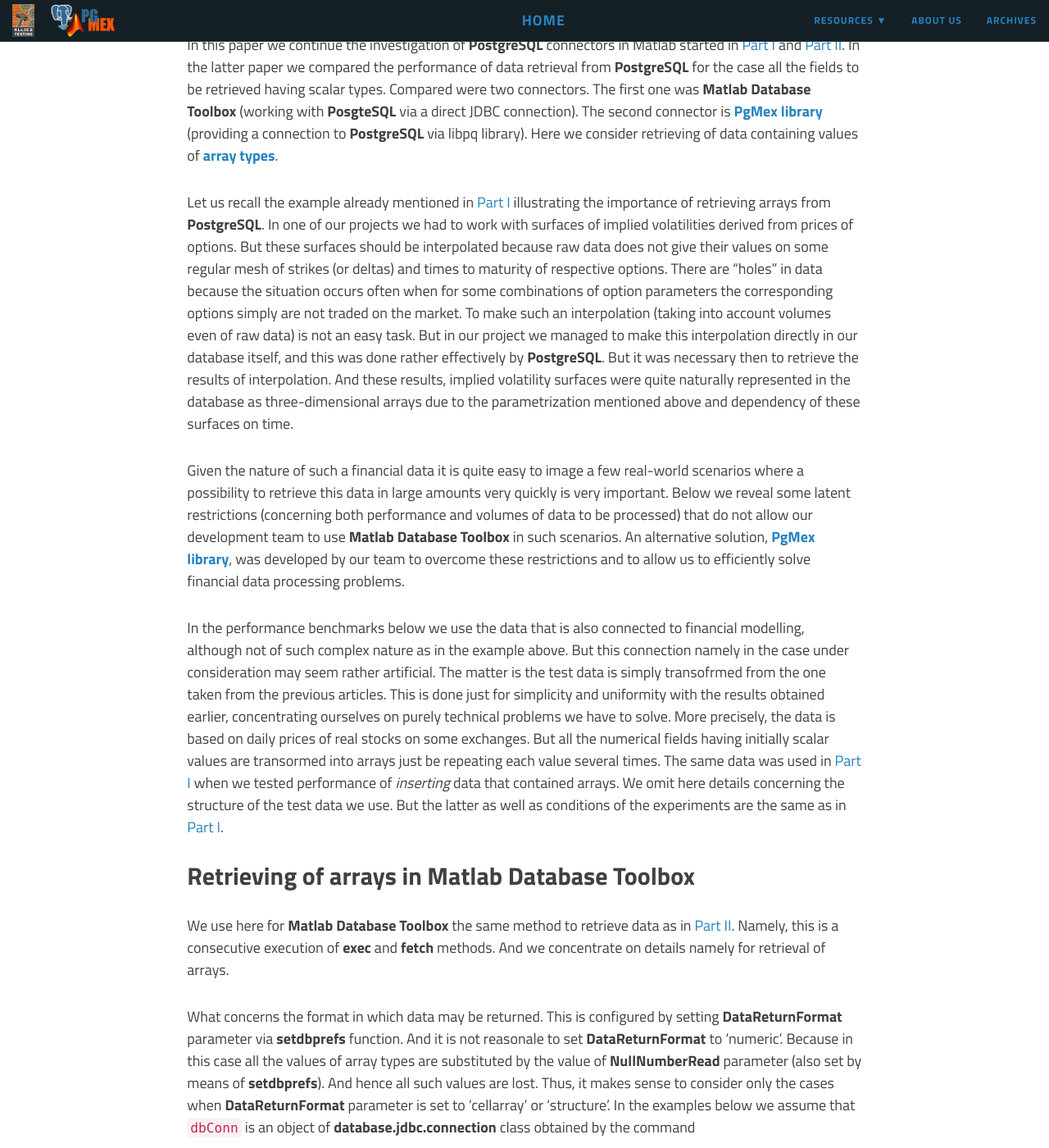
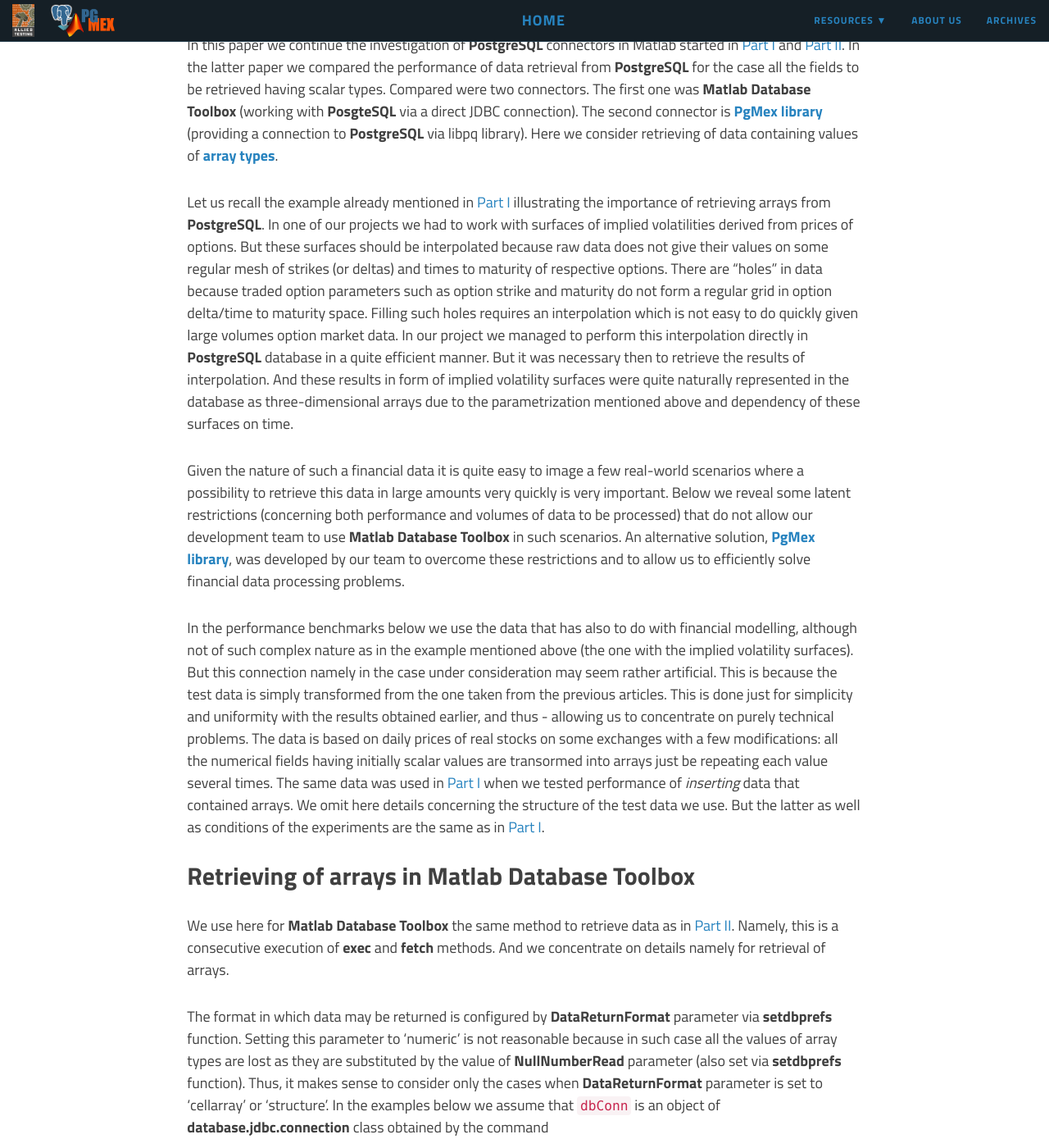
Before and after one commit to irublev/pgmex-blog, a Jekyll site: the page built from _posts/2017/2017-10-18-performance-comparison-of-postgres-connectors-in-matlab-part-3.md, in a window 1280 px wide and 1400 px high, scrolled down 230 px. Shown: the whole window at 82% size. Built offline with Jekyll 4.4.1, drawn with Linux system fonts in a browser that asks for light colours; nearby versions of some CDN libraries; comment, search, counter and statistics services are not loaded; some of the changed text lies outside the part shown.

Commit message:
Fixed post

````diff
--- a/_posts/2017/2017-10-18-performance-comparison-of-postgres-connectors-in-matlab-part-3.md
+++ b/_posts/2017/2017-10-18-performance-comparison-of-postgres-connectors-in-matlab-part-3.md
@@ -18,12 +18,11 @@ a direct JDBC connection). The second connector is [**PgMex library**](http://pg
 Let us recall the example already mentioned in [Part I](https://alliedtesting.github.io/pgmex-blog/2017/06/29/performance-comparison-of-postgresql-connectors-in-matlab-part-I/)
 illustrating the importance of retrieving arrays from **PostgreSQL**. In one of our projects we had to work with surfaces of implied volatilities derived
 from prices of options. But these surfaces should be interpolated because raw data does not give their values on some regular mesh of strikes (or deltas) and
-times to maturity of respective options. There are "holes" in data because the situation occurs often when for some combinations of option parameters the corresponding
-options simply are not traded on the market. To make such an interpolation (taking into account volumes even of raw data) is not an easy task.
-But in our project we managed to make this interpolation directly in our database itself, and this was done rather effectively by **PostgreSQL**.
-But it was necessary then to retrieve the results of interpolation. And these results, implied volatility
-surfaces were quite naturally represented in the database as three-dimensional arrays due to the parametrization mentioned above
-and dependency of these surfaces on time.
+times to maturity of respective options. There are "holes" in data because traded option parameters such as option strike and maturity do not form a regular grid in option delta/time to
+maturity space. Filling such holes requires an interpolation which is not easy to do quickly given large volumes option market data.
+In our project we managed to perform this interpolation directly in **PostgreSQL** database in a quite efficient manner.
+But it was necessary then to retrieve the results of interpolation. And these results in form of implied volatility surfaces were quite naturally represented in the database
+as three-dimensional arrays due to the parametrization mentioned above and dependency of these surfaces on time.
 
 Given the nature of such a financial data it is quite easy to image a few real-world scenarios where a possibility to retrieve this
 data in large amounts very quickly is very important. Below we reveal some latent restrictions (concerning both performance and
@@ -31,11 +30,11 @@ volumes of data to be processed) that do not allow our development team to use *
 alternative solution, [**PgMex library**](http://pgmex.alliedtesting.com), was developed by our team to overcome these restrictions
 and to allow us to efficiently solve financial data processing problems.
 
-In the performance benchmarks below we use the data that is also connected to financial modelling, although not of such
-complex nature as in the example above. But this connection namely in the case under consideration may seem rather artificial.
-The matter is the test data is simply transofrmed from the one taken from the previous articles. This is done just for simplicity
-and uniformity with the results obtained earlier, concentrating ourselves on purely technical problems we have to solve.
-More precisely, the data is based on daily prices of real stocks on some exchanges. But all the numerical fields having initially
+In the performance benchmarks below we use the data that has also to do with financial modelling, although not of such
+complex nature as in the example mentioned above (the one with the implied volatility surfaces). But this connection namely in the case under consideration may seem rather artificial.
+This is because the test data is simply transformed from the one taken from the previous articles. This is done just for simplicity
+and uniformity with the results obtained earlier, and thus - allowing us to concentrate on purely technical problems.
+The data is based on daily prices of real stocks on some exchanges with a few modifications: all the numerical fields having initially
 scalar values are transormed into arrays just be repeating each value several times. The same data was used in
 [Part I](https://alliedtesting.github.io/pgmex-blog/2017/06/29/performance-comparison-of-postgresql-connectors-in-matlab-part-I/#inserting-arrays)
 when we tested performance of *inserting* data that contained arrays. We omit here details concerning the structure of the
@@ -49,12 +48,11 @@ We use here for **Matlab Database Toolbox** the same method to retrieve data as
 Namely, this is a consecutive execution of **exec** and **fetch** methods. And we concentrate on details
 namely for retrieval of arrays.
 
-What concerns the format in which data may be returned. This is configured by setting **DataReturnFormat** parameter
-via **setdbprefs** function. And it is not reasonale to set **DataReturnFormat** to 'numeric'. Because
-in this case all the values of array types are substituted by the value of **NullNumberRead** parameter (also set
-by means of **setdbprefs**). And hence all such values are lost. Thus, it makes sense to consider only the cases
-when **DataReturnFormat** parameter is set to 'cellarray' or 'structure'. In the examples below we assume
-that `dbConn` is an object of **database.jdbc.connection** class obtained by the command
+The format in which data may be returned is configured by **DataReturnFormat** parameter via **setdbprefs** function.
+Setting this parameter to 'numeric' is not reasonable because in such case all the values of array types are lost as they are substituted by the value of
+**NullNumberRead** parameter (also set via **setdbprefs** function). Thus, it makes sense to consider only the cases
+when **DataReturnFormat** parameter is set to 'cellarray' or 'structure'. In the examples below we assume that `dbConn` is an object
+of **database.jdbc.connection** class obtained by the command
 
 ```matlab
 dbConn=database(dbName,userName,passwordStr,...
@@ -64,7 +62,7 @@ dbConn=database(dbName,userName,passwordStr,...
 Here `dbName`, `userName`, `passwordStr` and `hostPortStr` are assumed to be char variables properly set,
 `hostPortStr` has the format `<serverName>:<portNumber>`.
 
-At first let us consider the case **DataReturnFormat** equal to 'cellarray'. Then all the values of array types
+At first let us consider the case when **DataReturnFormat** parameter is set to 'cellarray'. Then all the values of array types
 are returned as objects of **org.postgresql.jdbc.PgArray** class, each placed in a separate cell of the cell array
 being the single output of **fetch**:
 
@@ -79,9 +77,9 @@ ans =
     [1x1 org.postgresql.jdbc.PgArray]
 ```
 
-Thus, we need to transform each such an object into Matlab array. This is quite
-simple: **org.postgresql.jdbc.PgArray** has a method **getArray** returning Java array. After this the latter may be
-transformed into a Matlab cell array by passing this Java array into **cell** (see
+Thus, we need to convert each such an object into Matlab array. This is quite simple: **org.postgresql.jdbc.PgArray**
+has a method **getArray** returning Java array. That array then can be easily transformed into a Matlab cell array
+via **cell** function (see
 [here](https://www.mathworks.com/help/matlab/matlab_external/handling-data-returned-from-java-methods.html#bvi1br7-5)
 for example):
 
@@ -100,7 +98,7 @@ matlabFieldVal =
     [2]
 ```
 
-At that each element of the respective array is in its own cell. It is necessary to note here that for NULL
+As a result each element of the respective array is in its own cell. It is necessary to note here that for NULL
 values the corresponding cells are empty. Another remarks is that if the array as whole (not some of its elements) is
 initially NULL, it is returned not as **org.postgresql.jdbc.PgArray** object, but as a string equal to the value
 of **NullStringRead** parameter (set via **setdbprefs**):
@@ -131,10 +129,8 @@ matlabFieldVal =
 Thus, we have the full information on NULLs. And, assuming there are no NULLs (or placing into all empty cells some value,
 say, `0` or `NaN`), we are able to transform each of **org.postgresql.jdbc.PgArray** objects into ordinary Matlab array.
 
-
 Now let us consider the case when **DataReturnFormat** is equal to 'structure'. Then values of each table field are placed
-into the corresponding field of the structure being the output of **fetch**. And for fields of array types the corresponding
-values are of **java.lang.Object\[\]\[\]** type:
+into the corresponding field of the structure returned by **fetch**. Moreover each array field now has **java.lang.Object\[\]\[\]** type:
 
 ```matlab
 >> cursObj=fetch(exec(dbConn,[...
@@ -146,7 +142,7 @@ ans =
     f: [2x1 java.lang.Object[][]]
 ```
 
-Suppose that for one such a field we assigned its values to some variable, say, `jdbcFieldValVec`:
+Let us put all values of one of the fields into a separate variable named `jdbcFieldValVec`:
 
 ```matlab
 >> jdbcFieldValVec=cursObj.Data.f
@@ -229,7 +226,7 @@ The respective cells of **valueVec** and of **isNullVec** contains arrays of the
 this array contains values of elements of the retrieved **PostgreSQL** array (with NULL values substituted by
 some predefined values). And for **isNullVec** the respective array determines which elements of this **PostgreSQL**
 array are equal to NULL. But all this is of importance only in the case the retrieved array is not NULL *as whole*
-within **PostgreSQL**, i.e. when the corresponding element **isValueNullVec** is `false`. Otherwise when
+within **PostgreSQL**, i.e. when the corresponding element **isValueNullVec** is `false`. Otherwise, when
 element of **isValueNullVec** equals `true` the respective cells within **valueVec** and **isNullVec** are empty.
 
 Let us illustrate this through the following example (we assume below that `<hostName>`, `<dbName>`, `<portNum>`,
@@ -356,12 +353,12 @@ Consider now the results for **DataReturnFormat** set to 'structure':
 ![Retrieving of arrays, 'structure' mode]({{ site.baseurl }}/img/posts{{ page.path | remove: '_posts' | remove: '.md' }}/compareRetrieveForArraysAsStruct_bar.jpeg)
 
 The situation is the same as above with the single exception the total time for obtaining results
-for 'structure' format is twice more than for 'cellarray' format. This is easily explained by the fact that now it is
-more difficult to "pick out" Java arrays out of the values returned by **fetch**.
+for 'structure' format is almost twice as long as the time spent for 'cellarray' format. This is because 'structure' format makes it more difficult
+to "pick out" Java arrays out of the values returned by **fetch**.
 One can see that **Matlab Database Toolbox** digests 80000 tuples (75Mb in size), but fails to retrieve 90000 tuples (84Mb).
 
 On average the execution time for [**exec**](http://pgmex.alliedtesting.com/#exec) along with
-[**getf**](http://pgmex.alliedtesting.com/#getf) is approximately 81 (!) times more of that time
+[**getf**](http://pgmex.alliedtesting.com/#getf) is approximately 81 (!) times longer of that time
 for **exec** and **fetch** from **Matlab Database Toolbox** along with conversion of results, at least for those volumes
 both function succeeded to retrieve. If again we consider only "pure" time, i.e. without transformation
 of results into native Matlab formats, [**PgMex**](http://pgmex.alliedtesting.com) turns out to be about 5.5 times faster than
````
Also changed, not shown: other parts of _posts/2017/2017-10-18-performance-comparison-of-postgres-connectors-in-matlab-part-3.md (+5 -4 lines).
